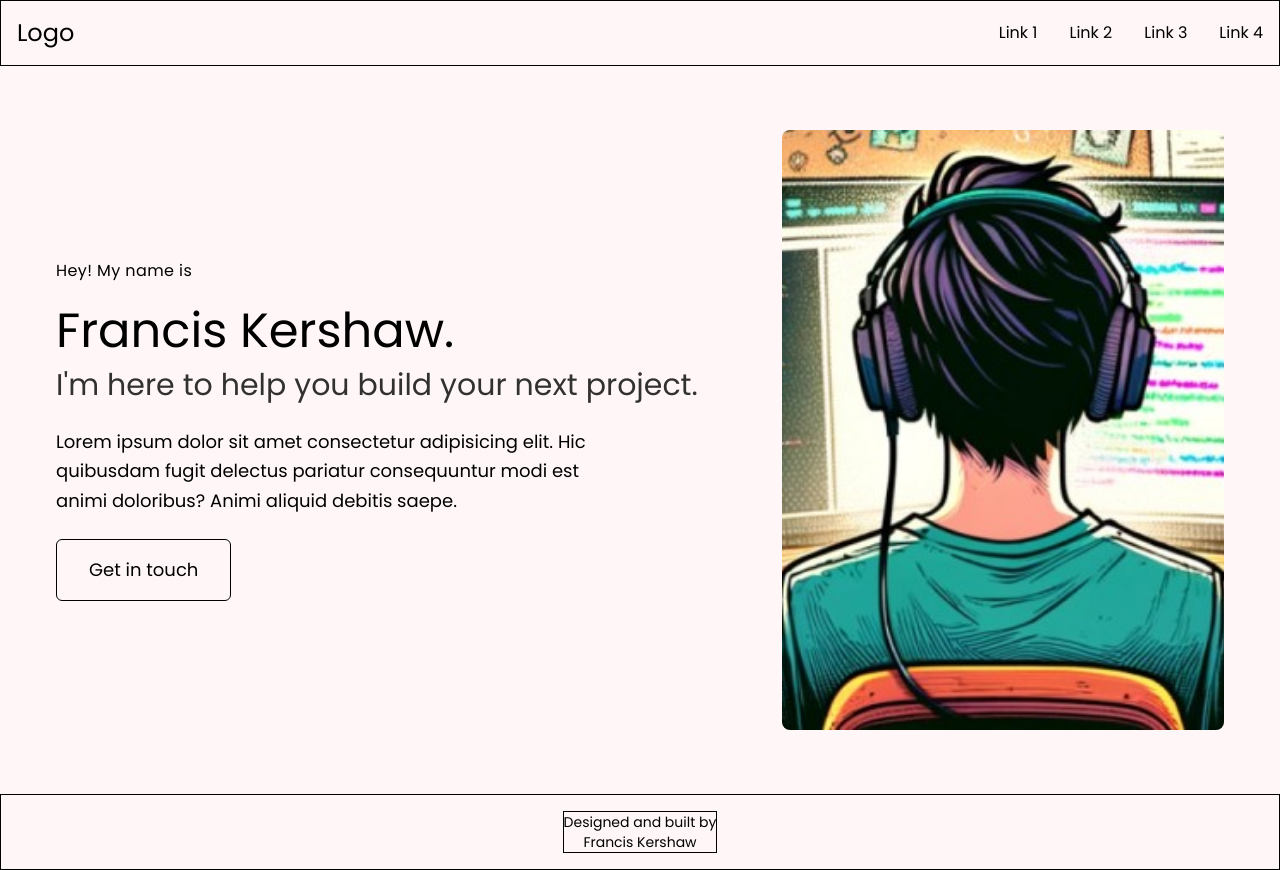
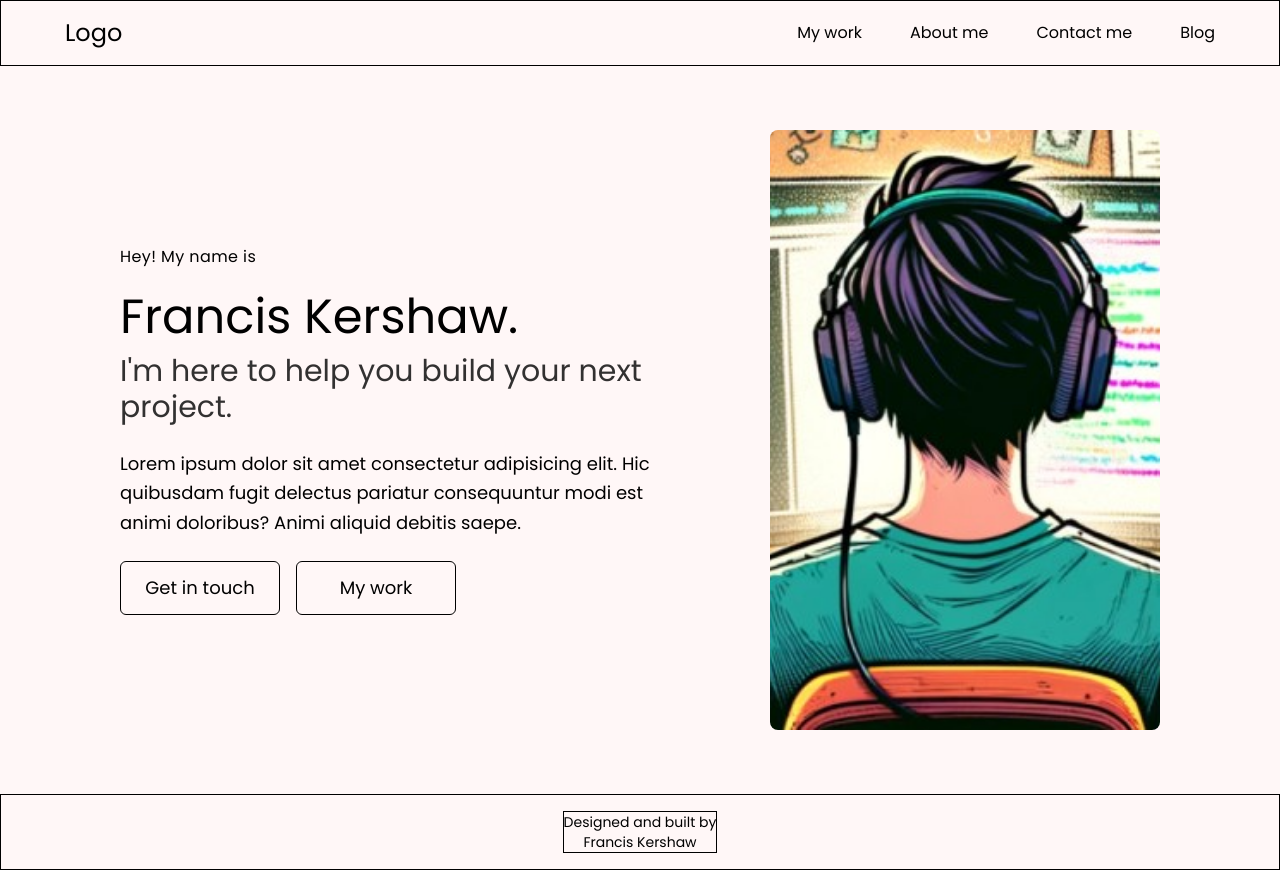
Before and after one commit to franciskershaw/francis-kershaw, a React (Vite) app: page / in a window 1280 px wide. Built offline with nearby package versions, Linux system fonts and the light colour scheme.

Commit message:
Fix responsiveness, name nav links

```diff
--- a/src/components/HeroSection.tsx
+++ b/src/components/HeroSection.tsx
@@ -1,6 +1,6 @@
 const HeroSection = () => {
   return (
-    <section className="flex flex-col items-center gap-8 w-full px-4 py-8 md:flex-row-reverse md:items-center md:justify-center md:gap-12 md:px-8 md:py-16 lg:gap-16 lg:px-16 max-w-7xl mx-auto min-h-[calc(100vh-80px)]">
+    <section className="flex flex-col items-center gap-8 w-full px-4 py-8 md:flex-row-reverse md:items-center md:justify-center md:gap-12 md:px-8 md:py-16 lg:gap-16 lg:px-32">
       {/* Image */}
       <div className="w-48 h-48 rounded-lg overflow-hidden  md:w-2/5 md:h-[500px] lg:h-[600px] md:shrink-0">
         <img
@@ -26,9 +26,15 @@ const HeroSection = () => {
           aliquid debitis saepe.
         </p>
 
-        <button className="border bg-primary text-primary-foreground px-4 py-2 md:px-8 md:py-4 rounded-md text-lg">
-          Get in touch
-        </button>
+        <div className="flex items-center justify-center md:justify-start gap-4">
+          <button className="border bg-primary text-primary-foreground py-2 md:py-3 rounded-md text-lg w-36 md:w-40">
+            Get in touch
+          </button>
+
+          <button className="border bg-primary text-primary-foreground py-2 md:py-3 rounded-md text-lg w-36 md:w-40">
+            My work
+          </button>
+        </div>
       </div>
     </section>
   );
--- a/src/components/Navbar.tsx
+++ b/src/components/Navbar.tsx
@@ -3,12 +3,12 @@ import navLinks from "./navLinks";
 
 const Navbar = () => {
   return (
-    <header className="border flex justify-between items-center p-4">
+    <header className="border flex justify-between items-center p-4 md:px-16">
       <div className="flex items-center justify-between">
         <h1 className="text-2xl">Logo</h1>
       </div>
       <MobileNav />
-      <nav className="hidden md:flex items-center gap-8">
+      <nav className="hidden md:flex items-center gap-12">
         {navLinks.map((link) => (
           <button className="" key={link.label}>
             {link.label}
--- a/src/components/navLinks.ts
+++ b/src/components/navLinks.ts
@@ -1,18 +1,18 @@
 const navLinks = [
   {
-    label: "Link 1",
+    label: "My work",
     href: "/link-1",
   },
   {
-    label: "Link 2",
+    label: "About me",
     href: "/link-2",
   },
   {
-    label: "Link 3",
+    label: "Contact me",
     href: "/link-3",
   },
   {
-    label: "Link 4",
+    label: "Blog",
     href: "/link-4",
   },
 ];
```
